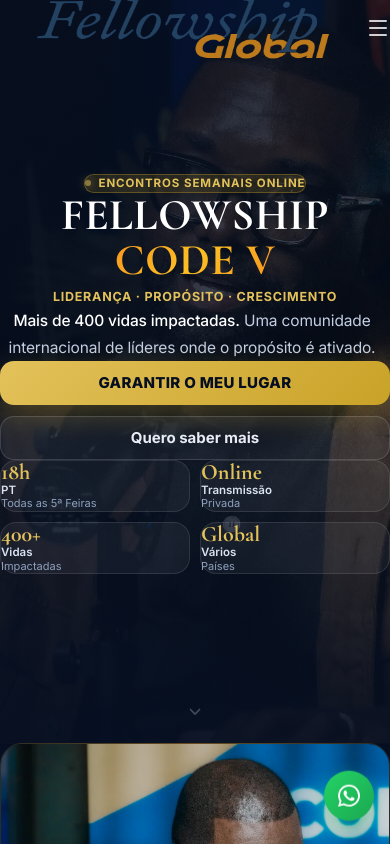
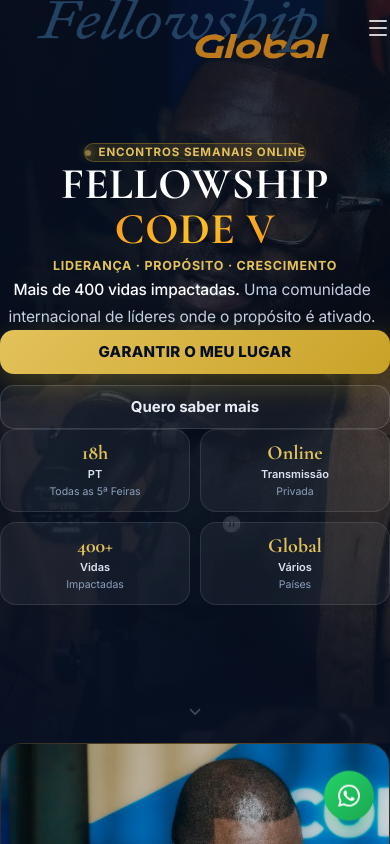
Before and after one commit to joaoalcantara110-a11y/fellowship-code-v, a Next.js app: page / in a window 390 px wide. Shown: the top 844 px of the page. Built offline with nearby package versions, Linux system fonts and the light colour scheme.

Commit message:
Mobile: fix Hero stat cards — vertical centering and consistent padding

```diff
--- a/components/Hero.tsx
+++ b/components/Hero.tsx
@@ -146,14 +146,14 @@ export default function Hero() {
               >
                 {/* Mobile: card style */}
                 <div
-                  className="sm:hidden p-[13px_12px] rounded-2xl text-left"
-                  style={{ background: 'rgba(255,255,255,0.05)', border: '1px solid rgba(255,255,255,0.1)' }}
+                  className="sm:hidden rounded-2xl flex flex-col justify-center"
+                  style={{ background: 'rgba(255,255,255,0.05)', border: '1px solid rgba(255,255,255,0.1)', padding: '13px 12px', minHeight: '82px' }}
                 >
-                  <div style={{ fontFamily: 'var(--font-cormorant)', fontSize: '22px', fontWeight: 700, color: '#e3c25b', lineHeight: 1 }}>
+                  <div style={{ fontFamily: 'var(--font-cormorant)', fontSize: '20px', fontWeight: 700, color: '#e3c25b', lineHeight: 1 }}>
                     {stat.value}
                   </div>
-                  <div className="mt-1 text-[11.5px] font-semibold leading-tight" style={{ color: '#dbe3f2' }}>{stat.label}</div>
-                  <div className="text-[11px] leading-tight" style={{ color: '#8da0bd' }}>{stat.sub}</div>
+                  <div style={{ marginTop: '5px', fontSize: '11px', fontWeight: 600, lineHeight: 1.25, color: '#dbe3f2' }}>{stat.label}</div>
+                  <div style={{ marginTop: '3px', fontSize: '10.5px', lineHeight: 1.25, color: '#8da0bd' }}>{stat.sub}</div>
                 </div>
                 {/* Desktop: simple text */}
                 <span className="hidden sm:block text-xl sm:text-2xl font-bold text-[#F7931E] leading-none">{stat.value}</span>
```
